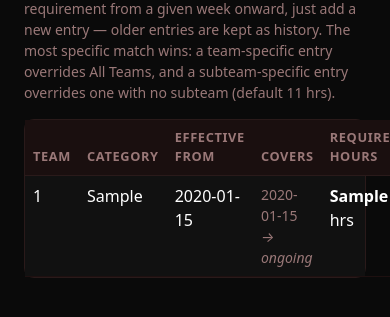
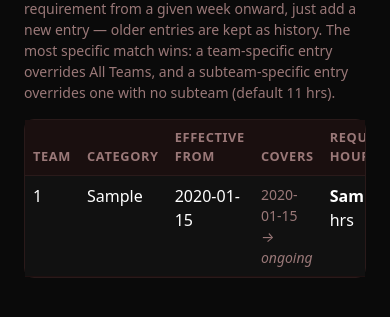
Before and after one commit to FRC-Team-4143/tempus, a Python web app: template app/templates/admin/requirements.html in a window 390 px wide; the page is wider, and only the part inside the window is pictured. Shown: the part 220-537 px from the top of that part. Run offline with Jinja, Linux system fonts and the light colour scheme; the template is opened without the code that fills it: most values are stand-ins (such as "Sample title", 1, 10 or a date in 2020).

Commit message:
adjusts table view for mobile

```diff
--- a/app/templates/admin/audit.html
+++ b/app/templates/admin/audit.html
@@ -10,6 +10,7 @@
 
 <div class="card shadow-sm">
   <div class="card-body p-0">
+    <div class="table-responsive">
     <table class="table table-hover table-sm mb-0 align-middle">
       <thead class="table-light">
         <tr><th>When</th><th>Actor</th><th>Action</th><th>Summary</th><th>Detail</th></tr>
@@ -35,6 +36,7 @@
         {% endfor %}
       </tbody>
     </table>
+    </div>
   </div>
 </div>
 
--- a/app/templates/admin/backup.html
+++ b/app/templates/admin/backup.html
@@ -61,6 +61,7 @@
 <h5 class="mt-4">Automatic nightly backups</h5>
 <div class="card shadow-sm">
   <div class="card-body p-0">
+    <div class="table-responsive">
     <table class="table table-sm table-hover mb-0">
       <thead class="table-light"><tr><th>File</th><th>Size</th><th>Created</th></tr></thead>
       <tbody>
@@ -77,6 +78,7 @@
         {% endfor %}
       </tbody>
     </table>
+    </div>
   </div>
 </div>
 {% endif %}
--- a/app/templates/admin/dashboard.html
+++ b/app/templates/admin/dashboard.html
@@ -42,6 +42,7 @@
       <div class="card-header fw-semibold"><i class="bi bi-person-check me-1"></i> Signed In Now</div>
       <div class="card-body p-0">
         {% if signed_in %}
+        <div class="table-responsive">
         <table class="table table-sm mb-0">
           <thead class="table-light"><tr><th>Name</th><th>Team</th><th>Since</th></tr></thead>
           <tbody>
@@ -54,6 +55,7 @@
             {% endfor %}
           </tbody>
         </table>
+        </div>
         {% else %}
           <p class="text-muted p-3 mb-0">No one currently signed in.</p>
         {% endif %}
@@ -77,6 +79,7 @@
         </form>
       </div>
       <div class="card-body p-0">
+        <div class="table-responsive">
         <table class="table table-sm mb-0">
           <thead class="table-light"><tr><th>#</th><th>Name</th><th>Team</th><th>Hours</th></tr></thead>
           <tbody>
@@ -90,6 +93,7 @@
             {% endfor %}
           </tbody>
         </table>
+        </div>
       </div>
     </div>
   </div>
--- a/app/templates/admin/requirements.html
+++ b/app/templates/admin/requirements.html
@@ -17,6 +17,7 @@
 
 <div class="card shadow-sm">
   <div class="card-body p-0">
+    <div class="table-responsive">
     <table class="table table-hover mb-0">
       <thead class="table-light">
         <tr>
@@ -53,6 +54,7 @@
         {% endfor %}
       </tbody>
     </table>
+    </div>
   </div>
 </div>
 
--- a/app/templates/admin/sessions.html
+++ b/app/templates/admin/sessions.html
@@ -62,6 +62,7 @@
 
 <div class="card shadow-sm">
   <div class="card-body p-0">
+    <div class="table-responsive">
     <table class="table table-sm table-hover mb-0">
       <thead class="table-light">
         {% if is_mentor %}
@@ -122,6 +123,7 @@
         {% endfor %}
       </tbody>
     </table>
+    </div>
   </div>
 </div>
 
--- a/app/templates/portal/home.html
+++ b/app/templates/portal/home.html
@@ -57,6 +57,7 @@
       <div class="card-header"><i class="bi bi-clock-history me-1"></i> Recent Sessions</div>
       <div class="card-body p-0">
         {% if recent %}
+        <div class="table-responsive">
         <table class="table table-hover mb-0 align-middle">
           <tbody>
             {% for s in recent %}
@@ -71,6 +72,7 @@
             {% endfor %}
           </tbody>
         </table>
+        </div>
         {% else %}
         <p class="text-muted p-3 mb-0">No sessions recorded yet.</p>
         {% endif %}
```
